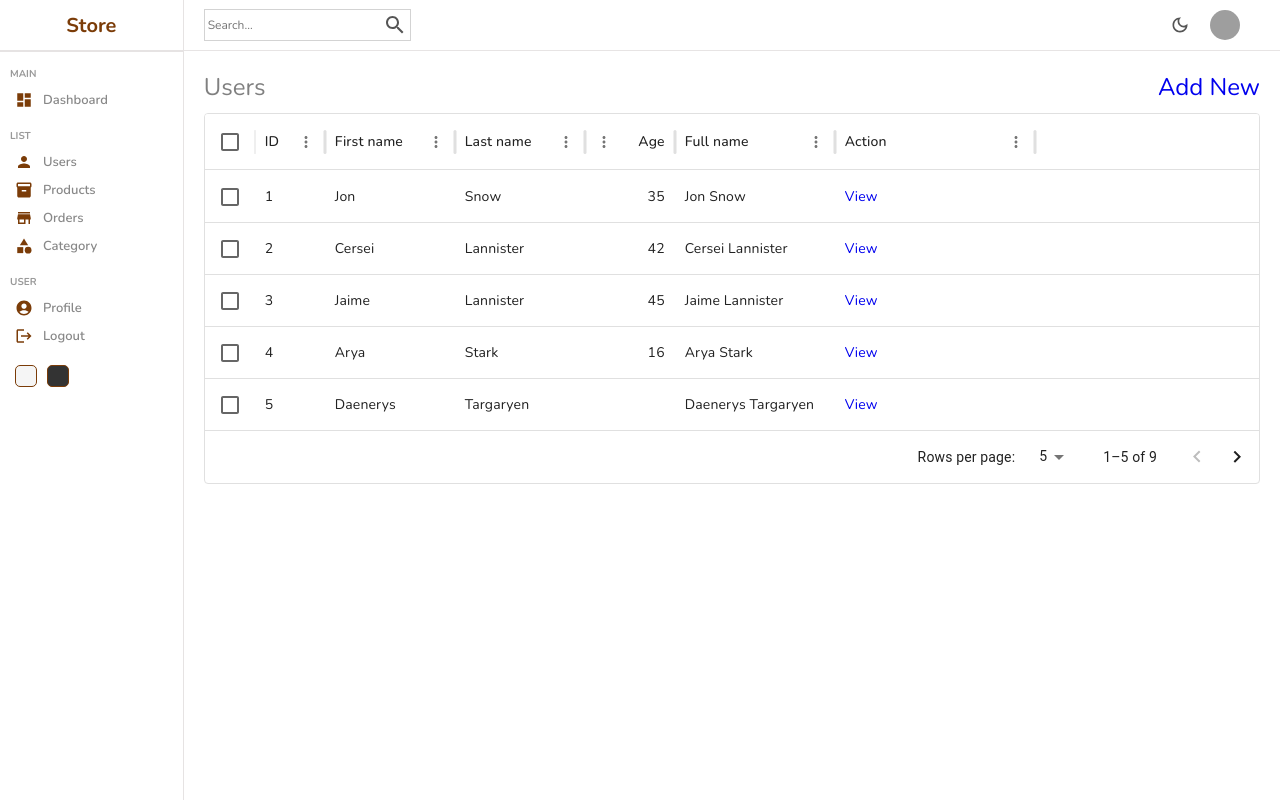
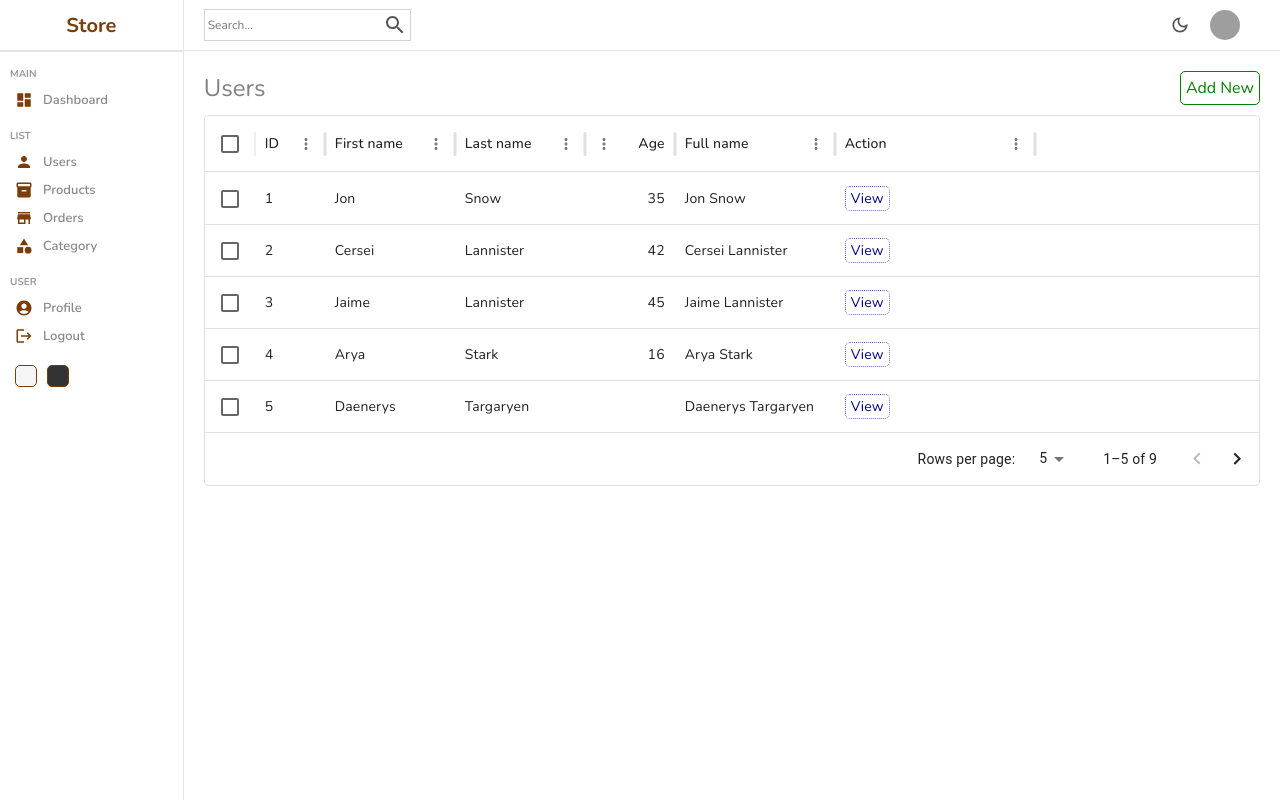
Before and after one commit to RizalReza23/admin-ui, a React (Vite) app: page /users in a window 1280 px wide. Built offline with nearby package versions, Linux system fonts and the light colour scheme; grey boxes are pictures that could not be loaded.

Commit message:
ubah teks di app

```diff
--- a/src/components/datatable/Datatable.jsx
+++ b/src/components/datatable/Datatable.jsx
@@ -43,7 +43,7 @@ const actionColumn = [
       return (
         <div className="cellAction">
           <Link to="/users/test" style={{ textDecoration: "none" }}>
-            <div className="viewButton">View</div>
+          <span className="viewButton">View</span>
           </Link>
         </div>
       );
@@ -56,11 +56,11 @@ const Datatable = () => {
     <div className="datatable">
       <div className="datatableTitle">
         Users
-        <Link to="/users/new" style={{ textDecoration: "none" }}>
+        <Link to="/users/new" className="link">
           Add New
         </Link>
       </div>
-      <DataGrid
+      <DataGrid className="datagrid"
         rows={rows}
         columns={columns.concat(actionColumn)}
         initialState={{
--- a/src/components/datatable/datatable.scss
+++ b/src/components/datatable/datatable.scss
@@ -19,4 +19,16 @@
             cursor: pointer;
         }
     }
+    .cellAction {
+        display: flex;
+        align-items: center;
+        gap: 15px;
+        .viewButton {
+            padding: 2px 5px;
+            border-radius: 5px;
+            color: darkblue;
+            border: 1px dotted rgba(0, 0, 139, 0.596);
+            cursor: pointer;
+        }
+    }
 }
```
